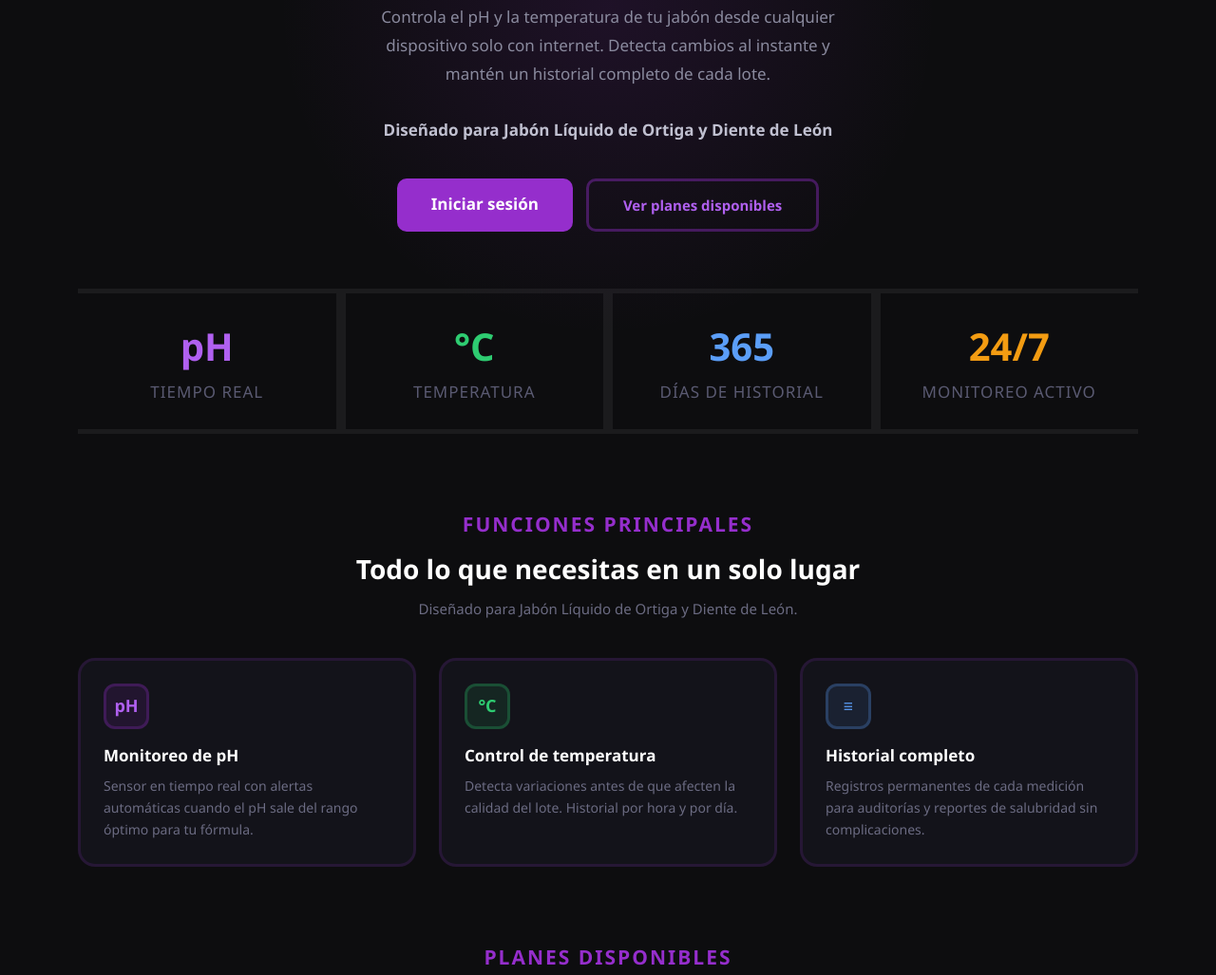
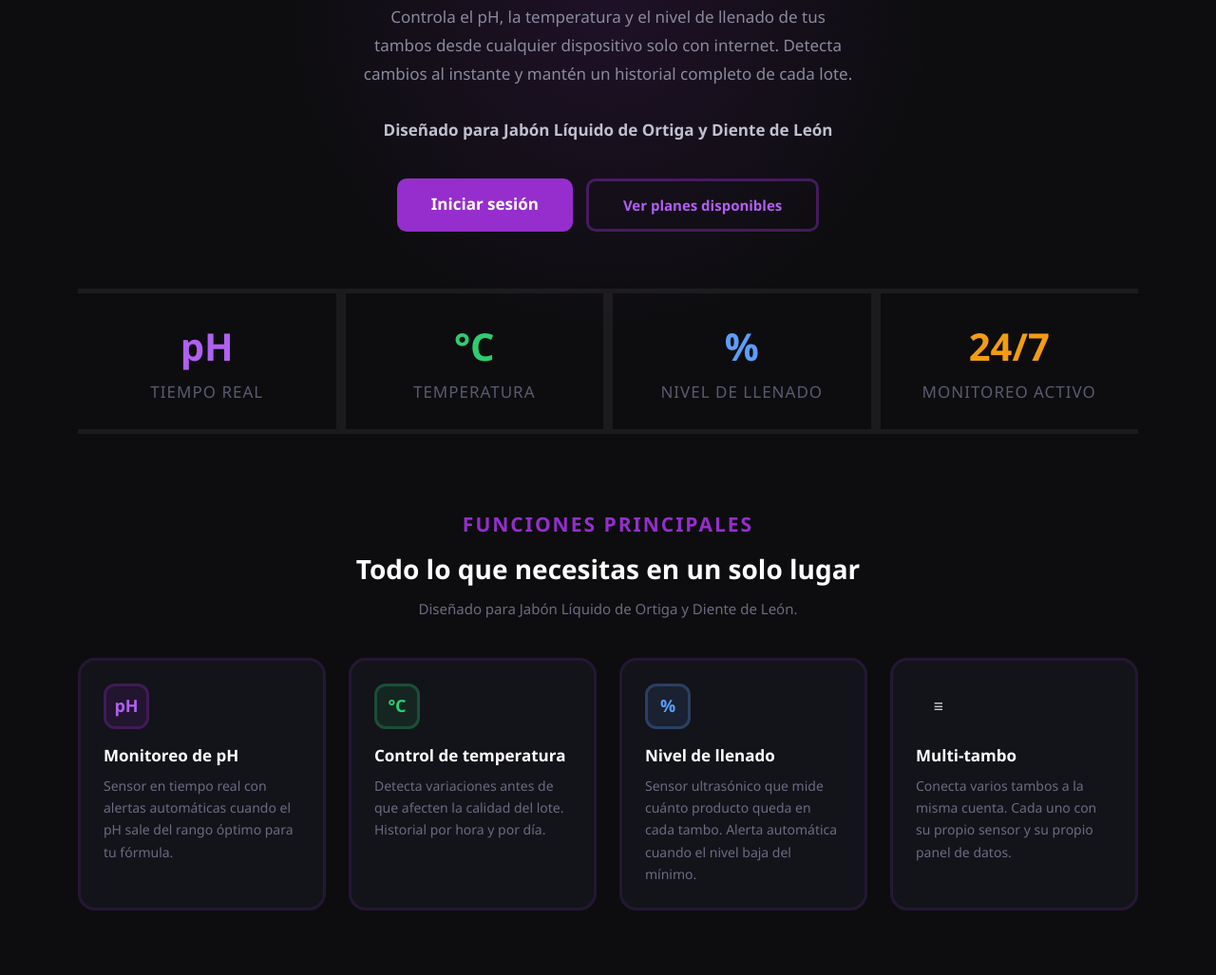
Before and after one commit to DiegoBeniel/Proyecto_pHactor, a website: page public/index.html in a window 1280 px wide. Shown: the part 290-1317 px from the top of the page at 95% size. Drawn offline with nearby package versions, Linux system fonts and the light colour scheme.

Commit message:
Fin de los grande del tercer sprint, cambios al index y al admin

```diff
--- a/public/index.css
+++ b/public/index.css
@@ -164,6 +164,7 @@ body {
 .estadistica_valor.verde{ color: #2ecc71;}
 .estadistica_valor.azul{ color: #5b9ef8;}
 .estadistica_valor.amarillo{ color: #f39c12;}
+.estadistica_valor.rosa{ color: #f31282;}
 
 .estadistica_etiqueta {
   font-size: 17px;
--- a/public/index.html
+++ b/public/index.html
@@ -22,7 +22,7 @@
       <div class="hero_contenido text-center">
         <h1 class="hero_titulo">Monitoreo en tiempo real para tu <span class="titulo_morado">línea de producción</span></h1>
         <p class="hero_subtitulo">
-          Controla el pH y la temperatura de tu jabón desde cualquier dispositivo solo con internet.
+          Controla el pH, la temperatura y el nivel de llenado de tus tambos desde cualquier dispositivo solo con internet.
           Detecta cambios al instante y mantén un historial completo de cada lote.
           <br><br>
           <strong class="hero_fuerte">Diseñado para Jabón Líquido de Ortiga y Diente de León</strong>
@@ -43,8 +43,8 @@
           <div class="estadistica_etiqueta">Temperatura</div>
         </div>
         <div class="estadistica_espacios">
-          <div class="estadistica_valor azul">365</div>
-          <div class="estadistica_etiqueta">Días de historial</div>
+          <div class="estadistica_valor azul">%</div>
+          <div class="estadistica_etiqueta">Nivel de llenado</div>
         </div>
         <div class="estadistica_espacios">
           <div class="estadistica_valor amarillo">24/7</div>
@@ -59,26 +59,34 @@
       <div class="seccion_etiqueta">Funciones principales</div>
       <div class="seccion_titulo">Todo lo que necesitas en un solo lugar</div>
       <div class="seccion_subtitulo">Diseñado para Jabón Líquido de Ortiga y Diente de León.</div>
+
       <div class="row g-4">
-        <div class="col-md-4">
+        <div class="col-md-6 col-lg-3">
           <div class="tarjeta_funcion h-100 p-4">
             <div class="funcion_icono icono_morado">pH</div>
             <h3 class="funcion_titulo">Monitoreo de pH</h3>
             <p class="funcion_texto">Sensor en tiempo real con alertas automáticas cuando el pH sale del rango óptimo para tu fórmula.</p>
           </div>
         </div>
-        <div class="col-md-4">
+        <div class="col-md-6 col-lg-3">
           <div class="tarjeta_funcion h-100 p-4">
             <div class="funcion_icono icono_verde">°C</div>
             <h3 class="funcion_titulo">Control de temperatura</h3>
             <p class="funcion_texto">Detecta variaciones antes de que afecten la calidad del lote. Historial por hora y por día.</p>
           </div>
         </div>
-        <div class="col-md-4">
+        <div class="col-md-6 col-lg-3">
           <div class="tarjeta_funcion h-100 p-4">
-            <div class="funcion_icono icono_azul">≡</div>
-            <h3 class="funcion_titulo">Historial completo</h3>
-            <p class="funcion_texto">Registros permanentes de cada medición para auditorías y reportes de salubridad sin complicaciones.</p>
+            <div class="funcion_icono icono_azul">%</div>
+            <h3 class="funcion_titulo">Nivel de llenado</h3>
+            <p class="funcion_texto">Sensor ultrasónico que mide cuánto producto queda en cada tambo. Alerta automática cuando el nivel baja del mínimo.</p>
+          </div>
+        </div>
+        <div class="col-md-6 col-lg-3">
+          <div class="tarjeta_funcion h-100 p-4">
+            <div class="funcion_icono icono_amarillo">≡</div>
+            <h3 class="funcion_titulo">Multi-tambo</h3>
+            <p class="funcion_texto">Conecta varios tambos a la misma cuenta. Cada uno con su propio sensor y su propio panel de datos.</p>
           </div>
         </div>
       </div>
@@ -146,9 +154,9 @@
   <script>
     if (localStorage.getItem('token')) {
       const rol = localStorage.getItem('rol');
-      if (rol === 'admin')   window.location.href = 'admin.html';
+      if (rol === 'admin')        window.location.href = 'admin.html';
       else if (rol === 'gerente') window.location.href = 'gerente.html';
-      else window.location.href = 'dashboard.html';
+      else                        window.location.href = 'dashboard.html';
     }
   </script>
 </body>
```
Also changed, not shown: public/admin.css (+8 -10 lines), public/admin.html (+2 -2 lines), public/admin.js (+21 -24 lines), routes/admin.js (+33 -34 lines).
